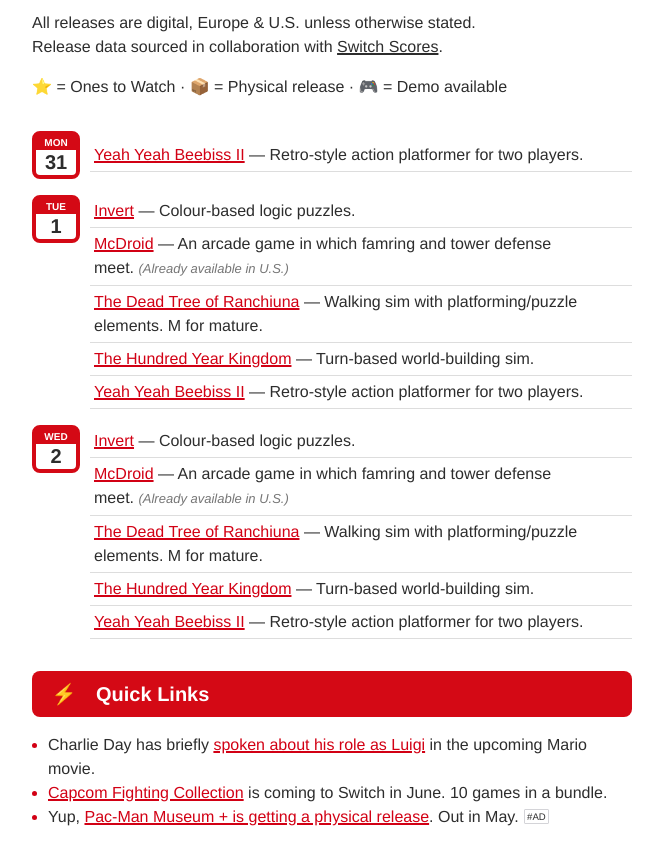
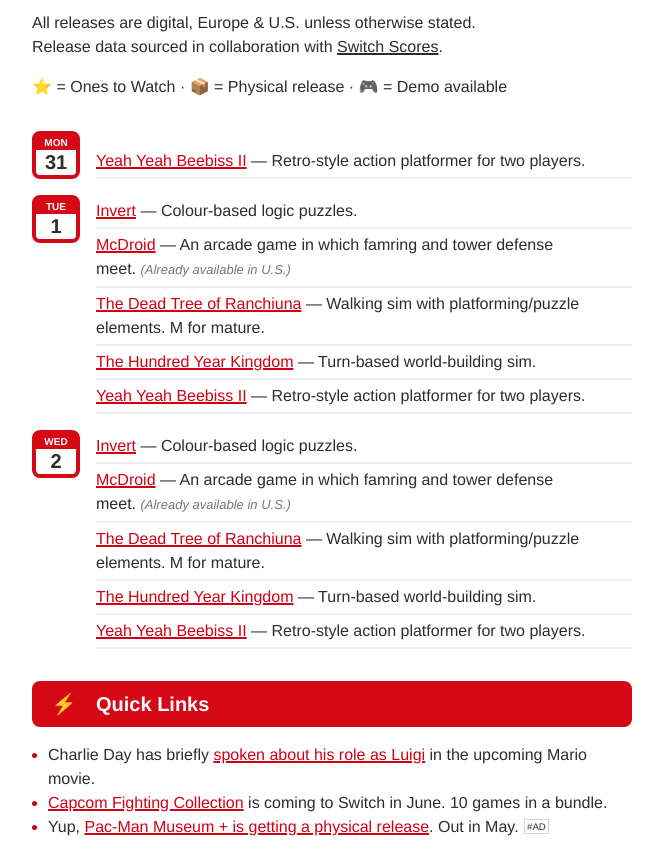
Before and after one commit to hteumeuleu/switchweekly, a plain HTML site: page index.html in a window 1280 px wide. Shown: the part 1720-2578 px from the top of the page, without its empty margins (308-971 px from the left). Drawn offline with Linux system fonts and the light colour scheme.

Commit message:
Update upcoming releases

```diff
--- a/index.html
+++ b/index.html
@@ -88,6 +88,10 @@
 			.sw-text:not([class^="x_"]) a {
 				color:#ff9ea8;
 			}
+
+			.sw-upcoming-li:not([class^="x_"]) {
+				border-bottom-color: #707680 !important;
+			}
 		}
 	</style>
 	<style id="css-dark-mode-outlook-com" data-embed>
@@ -117,6 +121,10 @@
 
 		[data-ogsb] .sw-text a {
 			color:#ff9ea8;
+		}
+
+		[data-ogsb] .sw-upcoming-li {
+			border-bottom-color: #707680 !important;
 		}
 	</style>
 	<!--[if mso]>
@@ -290,9 +298,9 @@
 												</tr>
 											</table>
 										</td>
-										<td class="sw-upcoming-td sw-upcoming-td-list" style="padding-left:10px; padding-bottom:16px; vertical-align:middle;">
+										<td class="sw-upcoming-td sw-upcoming-td-list" style="padding-left:16px; padding-bottom:16px; vertical-align:bottom;">
 											<ul style="margin:0; padding:0; list-style:none; color:#2d2d2d; font:16px/24px 'Helvetica Neue', sans-serif;" class="sw-text">
-												<li style="margin:0; padding:4px; border-bottom:1px solid #ddd;"><a href="https://www.nintendo.com/games/detail/yeah-yeah-beebiss-ii-switch/">Yeah Yeah Beebiss II</a>&nbsp;— Retro-style action platformer for two players.</li>
+												<li class="sw-upcoming-li" style="margin:0; padding:4px 0; border-bottom:2px solid #eceff4;"><a href="https://www.nintendo.com/games/detail/yeah-yeah-beebiss-ii-switch/">Yeah Yeah Beebiss II</a>&nbsp;— Retro-style action platformer for two players.</li>
 											</ul>
 										</td>
 									</tr>
@@ -311,13 +319,13 @@
 												</tr>
 											</table>
 										</td>
-										<td class="sw-upcoming-td sw-upcoming-td-list" style="padding-left:10px; padding-bottom:16px; vertical-align:middle;">
+										<td class="sw-upcoming-td sw-upcoming-td-list" style="padding-left:16px; padding-bottom:16px; vertical-align:bottom;">
 											<ul style="margin:0; padding:0; list-style:none; color:#2d2d2d; font:16px/24px 'Helvetica Neue', sans-serif;" class="sw-text">
-												<li style="margin:0; padding:4px; border-bottom:1px solid #ddd;"><a href="https://www.nintendo.com/games/detail/invert-switch/">Invert</a>&nbsp;— Colour-based logic puzzles.</li>
-												<li style="margin:0; padding:4px; border-bottom:1px solid #ddd;"><a href="https://www.nintendo.com/games/detail/mcdroid-switch/">McDroid</a>&nbsp;— An arcade game in which famring and tower defense meet.&nbsp;<em style="font-size:13px; color:#767676;" class="sw-dark-color-light">(Already available in U.S.)</em></li>
-												<li style="margin:0; padding:4px; border-bottom:1px solid #ddd;"><a href="https://www.nintendo.com/games/detail/the-dead-tree-of-ranchiuna-switch/">The Dead Tree of Ranchiuna</a>&nbsp;— Walking sim with platforming/puzzle elements. M for mature.</li>
-												<li style="margin:0; padding:4px; border-bottom:1px solid #ddd;"><a href="https://www.nintendo.com/games/detail/the-hundred-year-kingdom-switch/">The Hundred Year Kingdom</a>&nbsp;— Turn-based world-building&nbsp;sim.</li>
-												<li style="margin:0; padding:4px; border-bottom:1px solid #ddd;"><a href="https://www.nintendo.com/games/detail/yeah-yeah-beebiss-ii-switch/">Yeah Yeah Beebiss II</a>&nbsp;— Retro-style action platformer for two players.</li>
+												<li class="sw-upcoming-li" style="margin:0; padding:4px 0; border-bottom:2px solid #eceff4;"><a href="https://www.nintendo.com/games/detail/invert-switch/">Invert</a>&nbsp;— Colour-based logic puzzles.</li>
+												<li class="sw-upcoming-li" style="margin:0; padding:4px 0; border-bottom:2px solid #eceff4;"><a href="https://www.nintendo.com/games/detail/mcdroid-switch/">McDroid</a>&nbsp;— An arcade game in which famring and tower defense meet.&nbsp;<em style="font-size:13px; color:#767676;" class="sw-dark-color-light">(Already available in U.S.)</em></li>
+												<li class="sw-upcoming-li" style="margin:0; padding:4px 0; border-bottom:2px solid #eceff4;"><a href="https://www.nintendo.com/games/detail/the-dead-tree-of-ranchiuna-switch/">The Dead Tree of Ranchiuna</a>&nbsp;— Walking sim with platforming/puzzle elements. M for mature.</li>
+												<li class="sw-upcoming-li" style="margin:0; padding:4px 0; border-bottom:2px solid #eceff4;"><a href="https://www.nintendo.com/games/detail/the-hundred-year-kingdom-switch/">The Hundred Year Kingdom</a>&nbsp;— Turn-based world-building&nbsp;sim.</li>
+												<li class="sw-upcoming-li" style="margin:0; padding:4px 0; border-bottom:2px solid #eceff4;"><a href="https://www.nintendo.com/games/detail/yeah-yeah-beebiss-ii-switch/">Yeah Yeah Beebiss II</a>&nbsp;— Retro-style action platformer for two players.</li>
 											</ul>
 										</td>
 									</tr>
@@ -336,13 +344,13 @@
 												</tr>
 											</table>
 										</td>
-										<td class="sw-upcoming-td sw-upcoming-td-list" style="padding-left:10px; padding-bottom:16px; vertical-align:middle;">
+										<td class="sw-upcoming-td sw-upcoming-td-list" style="padding-left:16px; padding-bottom:16px; vertical-align:bottom;">
 											<ul style="margin:0; padding:0; list-style:none; color:#2d2d2d; font:16px/24px 'Helvetica Neue', sans-serif;" class="sw-text">
-												<li style="margin:0; padding:4px; border-bottom:1px solid #ddd;"><a href="https://www.nintendo.com/games/detail/invert-switch/">Invert</a>&nbsp;— Colour-based logic puzzles.</li>
-												<li style="margin:0;padding:4px; border-bottom:1px solid #ddd;"><a href="https://www.nintendo.com/games/detail/mcdroid-switch/">McDroid</a>&nbsp;— An arcade game in which famring and tower defense meet.&nbsp;<em style="font-size:13px; color:#767676;" class="sw-dark-color-light">(Already available in U.S.)</em></li>
-												<li style="margin:0;padding:4px; border-bottom:1px solid #ddd;"><a href="https://www.nintendo.com/games/detail/the-dead-tree-of-ranchiuna-switch/">The Dead Tree of Ranchiuna</a>&nbsp;— Walking sim with platforming/puzzle elements. M for mature.</li>
-												<li style="margin:0;padding:4px; border-bottom:1px solid #ddd;"><a href="https://www.nintendo.com/games/detail/the-hundred-year-kingdom-switch/">The Hundred Year Kingdom</a>&nbsp;— Turn-based world-building&nbsp;sim.</li>
-												<li style="margin:0;padding:4px; border-bottom:1px solid #ddd;"><a href="https://www.nintendo.com/games/detail/yeah-yeah-beebiss-ii-switch/">Yeah Yeah Beebiss II</a>&nbsp;— Retro-style action platformer for two players.</li>
+												<li class="sw-upcoming-li" style="margin:0; padding:4px 0; border-bottom:2px solid #eceff4;"><a href="https://www.nintendo.com/games/detail/invert-switch/">Invert</a>&nbsp;— Colour-based logic puzzles.</li>
+												<li class="sw-upcoming-li" style="margin:0; padding:4px 0; border-bottom:2px solid #eceff4;"><a href="https://www.nintendo.com/games/detail/mcdroid-switch/">McDroid</a>&nbsp;— An arcade game in which famring and tower defense meet.&nbsp;<em style="font-size:13px; color:#767676;" class="sw-dark-color-light">(Already available in U.S.)</em></li>
+												<li class="sw-upcoming-li" style="margin:0; padding:4px 0; border-bottom:2px solid #eceff4;"><a href="https://www.nintendo.com/games/detail/the-dead-tree-of-ranchiuna-switch/">The Dead Tree of Ranchiuna</a>&nbsp;— Walking sim with platforming/puzzle elements. M for mature.</li>
+												<li class="sw-upcoming-li" style="margin:0; padding:4px 0; border-bottom:2px solid #eceff4;"><a href="https://www.nintendo.com/games/detail/the-hundred-year-kingdom-switch/">The Hundred Year Kingdom</a>&nbsp;— Turn-based world-building&nbsp;sim.</li>
+												<li class="sw-upcoming-li" style="margin:0; padding:4px 0; border-bottom:2px solid #eceff4;"><a href="https://www.nintendo.com/games/detail/yeah-yeah-beebiss-ii-switch/">Yeah Yeah Beebiss II</a>&nbsp;— Retro-style action platformer for two players.</li>
 											</ul>
 										</td>
 									</tr>
```
